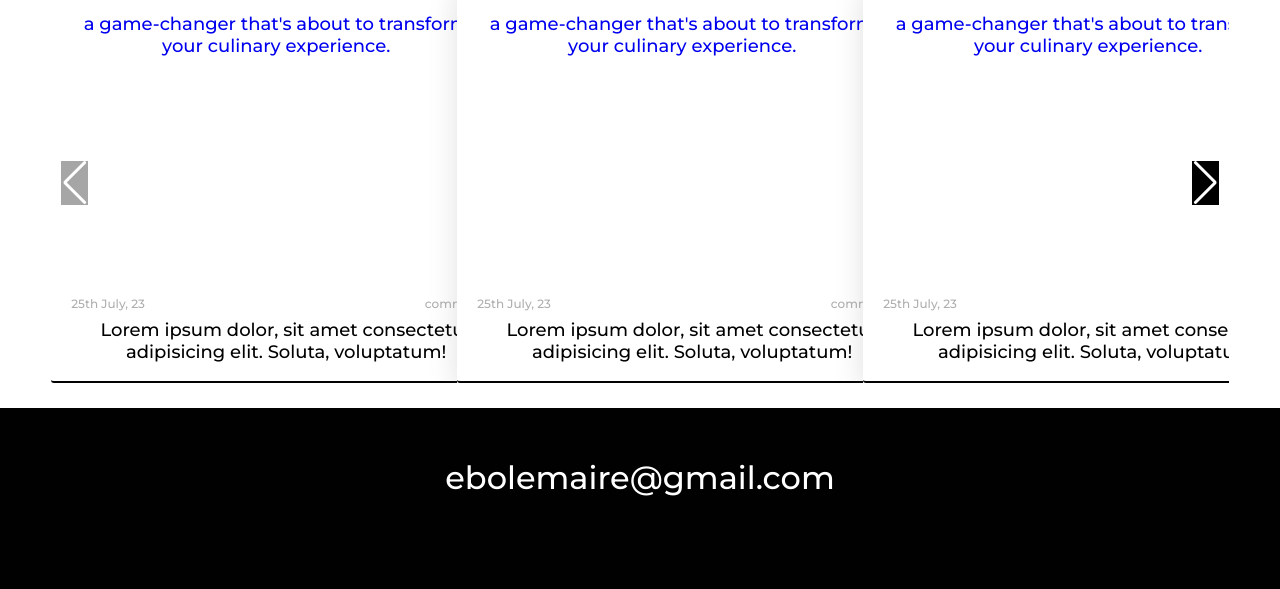
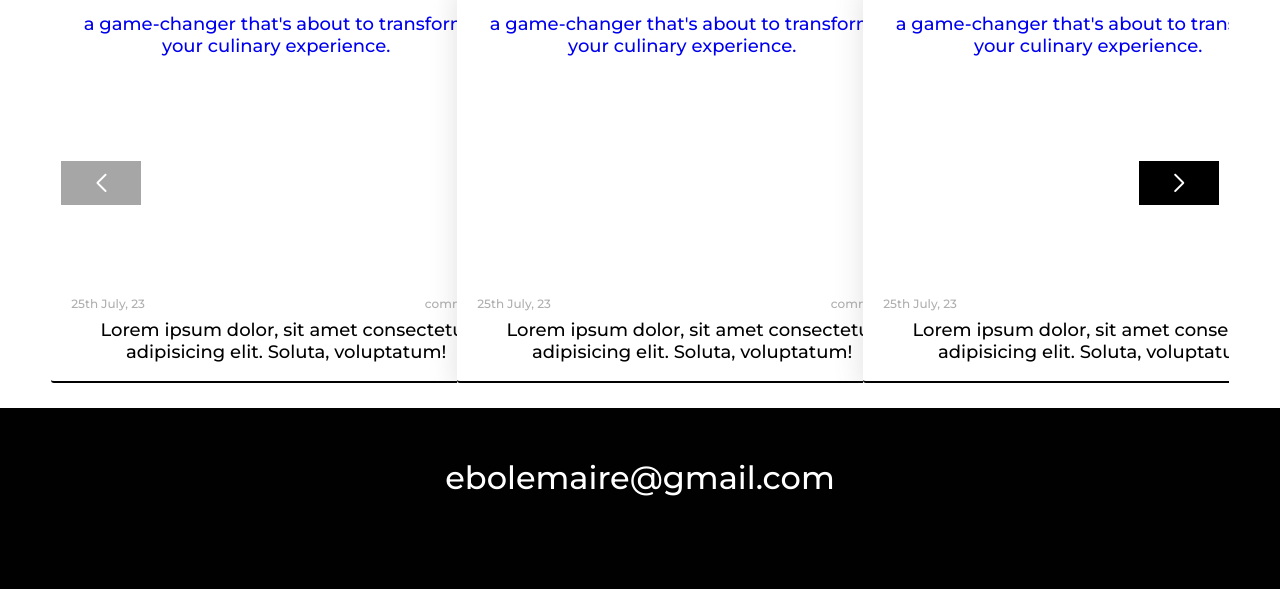
Before and after one commit to Ernest99/ebo_blog, a plain HTML site: page index.html in a window 1280 px wide. Shown: the part 1311-1900 px from the top of the page. Drawn offline with nearby package versions, Linux system fonts and the light colour scheme.

Commit message:
fixed arrow icon

```diff
--- a/css/index.css
+++ b/css/index.css
@@ -41,16 +41,23 @@
 .item{
     flex: 1;
 }
-.swiper-button-next,.swiper-button-prev{
-    width: 50px;
+.swiper-button-next,
+.swiper-button-prev{
+    width: 80px !important;
     background-color: #000;
     color: #fff !important;
-    display: flex;
+    /* display: flex;
     align-items: center;
-    justify-content: center;
-    font-size: 18px !important;
+    justify-content: center; */
+    /* font-size: 18px !important; */
     padding: 10px;
 }
+.swiper-button-next::after,
+    .swiper-button-prev::after {
+      content: '\2192'; /* Unicode arrow right symbol */
+      font-size: 18px !important;
+      font-weight: bold;
+    }
 img{
     width: 100%;
 }
@@ -309,12 +316,15 @@ nav{
 }
 
 .articles{
+    width: 100%;
     display: flex;
     align-self: center;
     justify-content: space-between;
     gap: 10px;
     flex-wrap: wrap;
     margin-top: 20px;
+    padding: 25px;
+    background: #f0f0f0;
 }
 
 .article{
@@ -580,4 +590,7 @@ color: var(--white);
     .title{
         display: none !important;
     }
+    .article{
+        border: 2px solid rgba(0, 0, 0, 0.1);
+    }
 }
```
